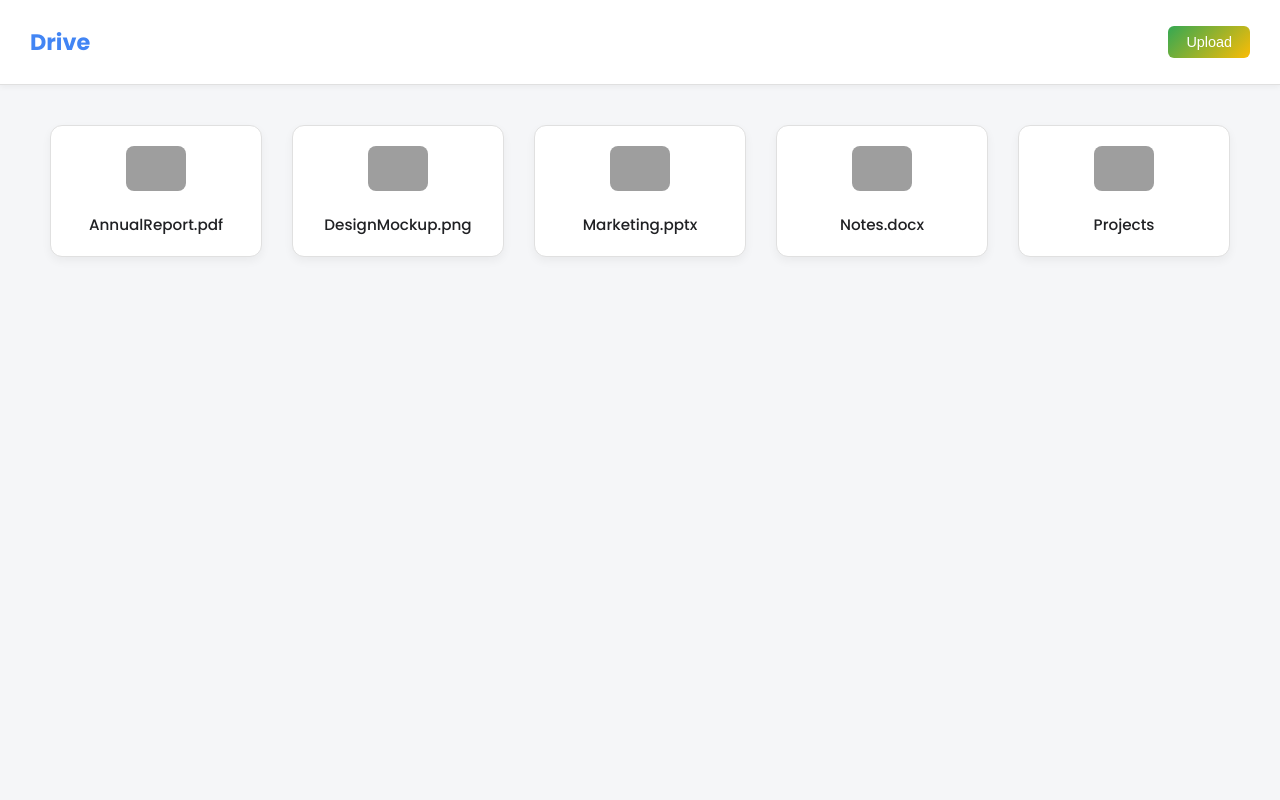
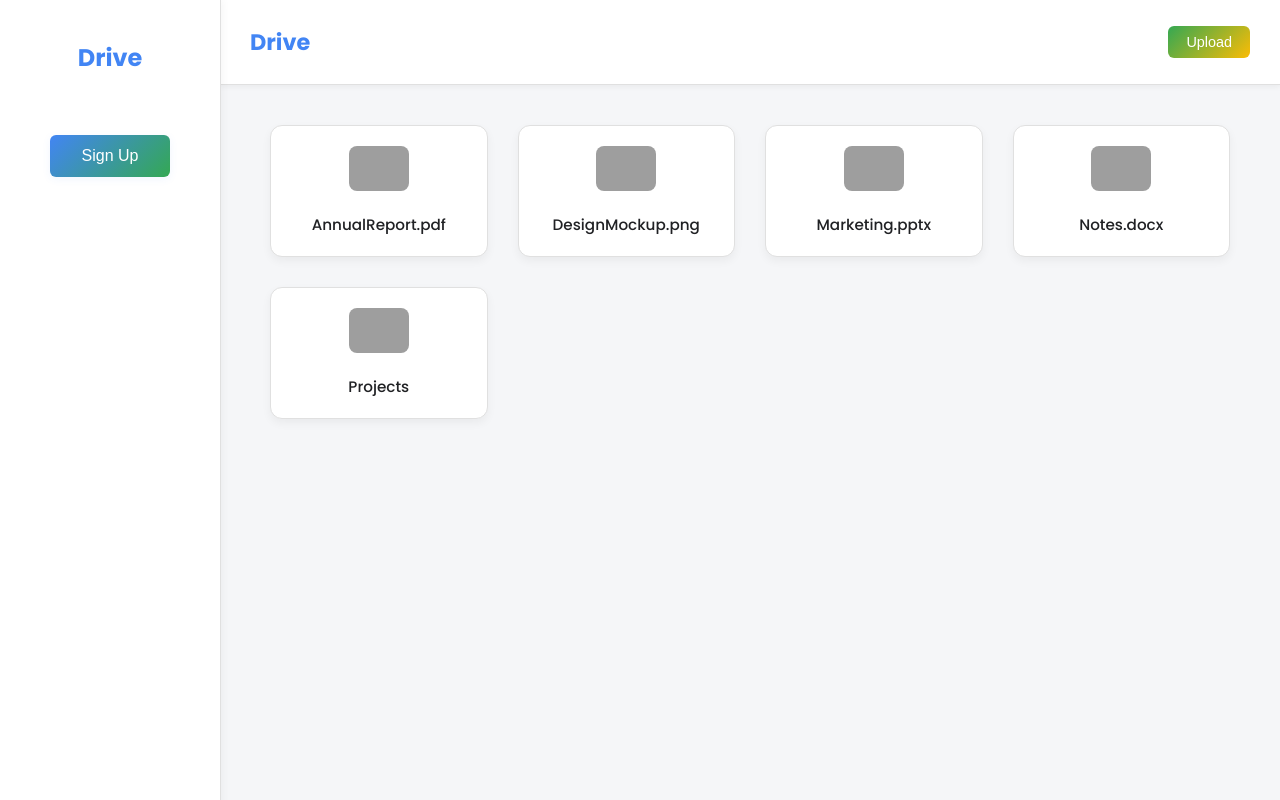
Before and after one commit to PierePao/CloudSharingAPI, a plain HTML site: page index.html in a window 1280 px wide. Drawn offline with Linux system fonts and the light colour scheme; grey boxes are pictures that could not be loaded.

Commit message:
sign up button

```diff
--- a/index.html
+++ b/index.html
@@ -11,6 +11,56 @@
       font-family: 'Poppins', sans-serif;
       background: #f5f6f8;
       color: #202124;
+    }
+
+    .drawer {
+      position: fixed;
+      top: 0;
+      left: 0;
+      width: 220px;
+      height: 100%;
+      background: #fff;
+      border-right: 1px solid #e0e0e0;
+      box-shadow: 2px 0 8px rgba(0,0,0,0.04);
+      display: flex;
+      flex-direction: column;
+      align-items: center;
+      padding-top: 40px;
+      z-index: 1000;
+    }
+
+    .drawer-header {
+      margin-bottom: 40px;
+    }
+
+    .drawer-header h2 {
+      color: #4285F4;
+      font-size: 1.5rem;
+      font-weight: 700;
+      margin: 0;
+    }
+
+    .signup-btn {
+      background: linear-gradient(135deg, #4285F4, #34A853);
+      color: #fff;
+      border: none;
+      border-radius: 6px;
+      padding: 12px 32px;
+      font-size: 1rem;
+      font-weight: 500;
+      cursor: pointer;
+      margin-top: 20px;
+      transition: background 0.2s, box-shadow 0.2s;
+      box-shadow: 0 2px 8px rgba(66,133,244,0.08);
+    }
+
+    .signup-btn:hover {
+      background: linear-gradient(135deg, #34A853, #4285F4);
+      box-shadow: 0 6px 20px rgba(52, 168, 83, 0.15);
+    }
+
+    .main-content {
+      margin-left: 220px;
     }
 
     header {
@@ -85,6 +135,20 @@
     }
 
     @media (max-width: 768px) {
+      .drawer {
+        width: 140px;
+        padding-top: 20px;
+      }
+      .main-content {
+        margin-left: 140px;
+      }
+      .drawer-header h2 {
+        font-size: 1.1rem;
+      }
+      .signup-btn {
+        padding: 8px 18px;
+        font-size: 0.9rem;
+      }
       header {
         flex-direction: column;
         gap: 10px;
@@ -145,6 +209,13 @@
   </style>
 </head>
 <body>
+    <div id="drawer" class="drawer">
+      <div class="drawer-header">
+        <h2>Drive</h2>
+      </div>
+      <button class="signup-btn">Sign Up</button>
+    </div>
+    <div class="main-content">
       <header>
         <h1>Drive</h1>
         <button id="uploadBtn">Upload</button>
@@ -178,6 +249,7 @@
       <div id="previewModal" class="modal">
         <span class="close" id="closeModal">&times;</span>
         <img class="modal-content" id="modalImage">
+      </div>
     </div>
 
     <script>
```
Lines whose indentation alone changed are shown as unchanged.
